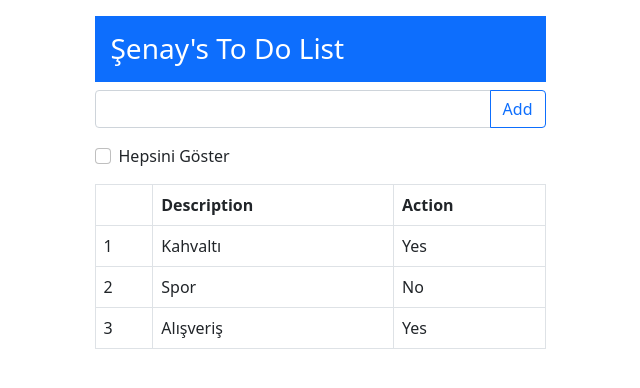
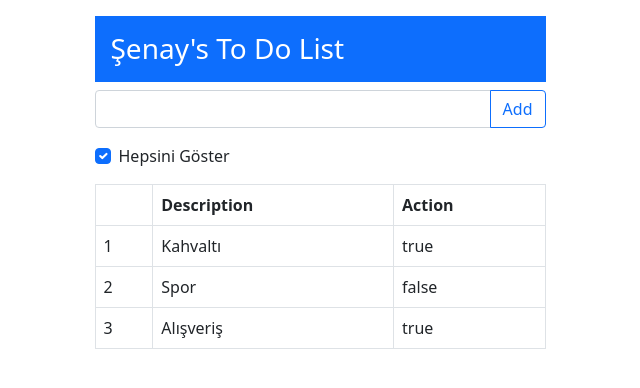
Before and after one commit to senaysenturk/todo-app-angular, an Angular app: page / in a window 1280 px wide. Shown: the top 388 px of the page, without its empty margins (320-960 px from the left). Built offline with nearby package versions, Linux system fonts and the light colour scheme.

Commit message:
Added show all function

```diff
--- a/angular.json
+++ b/angular.json
@@ -94,5 +94,8 @@
         }
       }
     }
+  },
+  "cli": {
+    "analytics": false
   }
 }
--- a/src/app/app.module.ts
+++ b/src/app/app.module.ts
@@ -2,9 +2,10 @@ import { NgModule } from '@angular/core';
 import { BrowserModule } from '@angular/platform-browser';
 
 import { TodoComponent } from './todo/todo.component';
+import { FormsModule } from '@angular/forms';
 @NgModule({
   declarations: [TodoComponent],
-  imports: [BrowserModule],
+  imports: [BrowserModule,FormsModule],
   providers: [],
   bootstrap: [TodoComponent],
 })
--- a/src/app/model.ts
+++ b/src/app/model.ts
@@ -9,15 +9,15 @@ export class Model {
     this.items = [
       {
         description: 'Kahvaltı',
-        action: 'Yes',
+        action: true,
       },
       {
         description: 'Spor',
-        action: 'No',
+        action:false,
       },
       {
         description: 'Alışveriş',
-        action: 'Yes',
+        action: true
       },
     ];
   }
--- a/src/app/todo/todo.component.html
+++ b/src/app/todo/todo.component.html
@@ -14,6 +14,7 @@
           class="form-check-input"
           name=""
           id="displayAll"
+         [(ngModel)]="displayAll"
         />
         <label for="displayAll" class="form-check-label">Hepsini Göster</label>
       </div>
--- a/src/app/todo/todo.component.ts
+++ b/src/app/todo/todo.component.ts
@@ -8,6 +8,7 @@ import { Model } from '../model';
   styleUrls: ['./todo.component.css'],
 })
 export class TodoComponent {
+  displayAll: boolean = true;
   constructor() {}
   //items: TodoItem[] = [
   // {
@@ -49,6 +50,8 @@ export class TodoComponent {
   }
 
   getItems() {
-    return this.model.items;
+    // alert(this.displayAll)
+    if (this.displayAll) return this.model.items;
+    return this.model.items.filter((item) => !item.action);
   }
 }
--- a/src/app/todoitem.ts
+++ b/src/app/todoitem.ts
@@ -21,5 +21,5 @@
 
 export interface TodoItem {
   description: string;
-  action: string;
+  action: boolean;
 }
```
